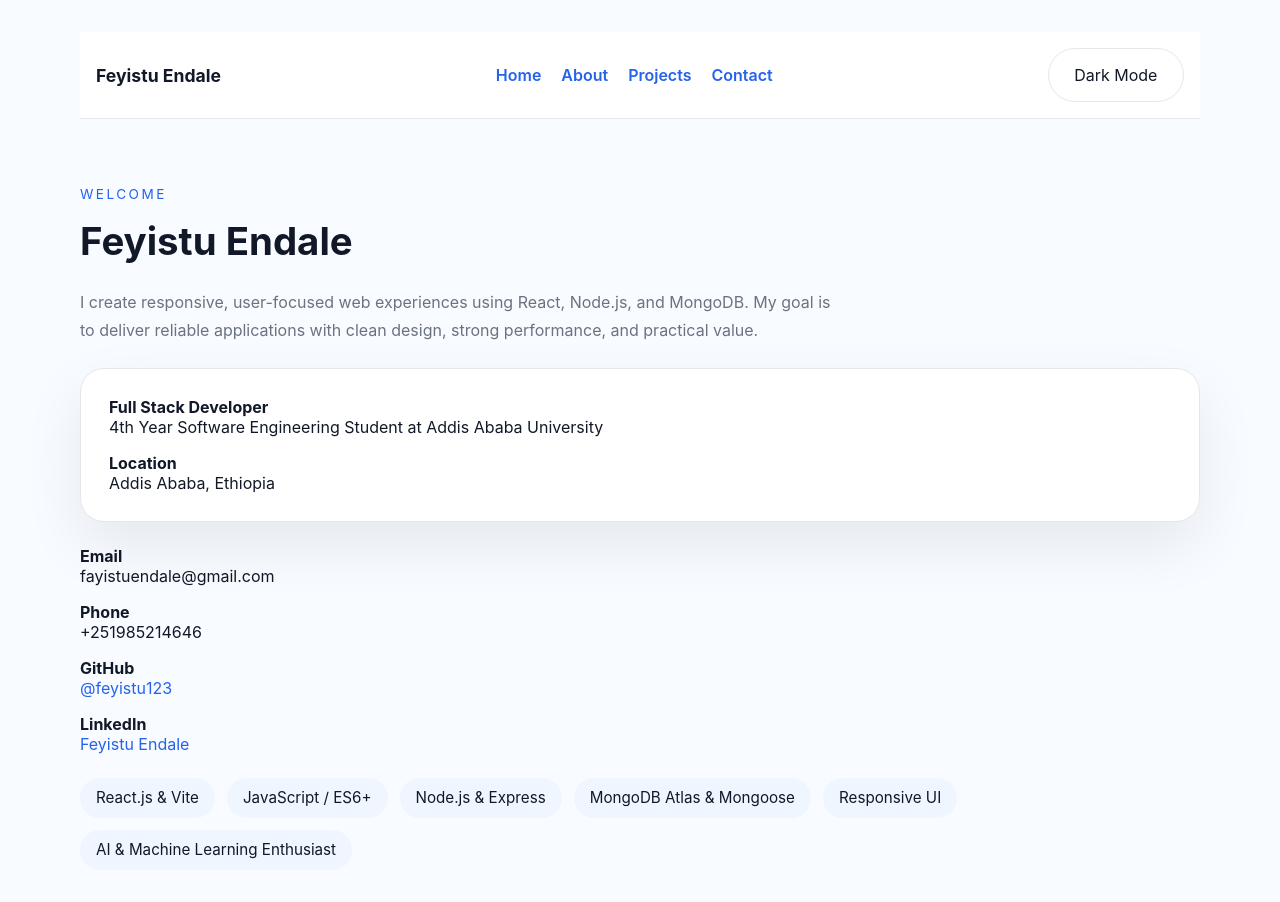
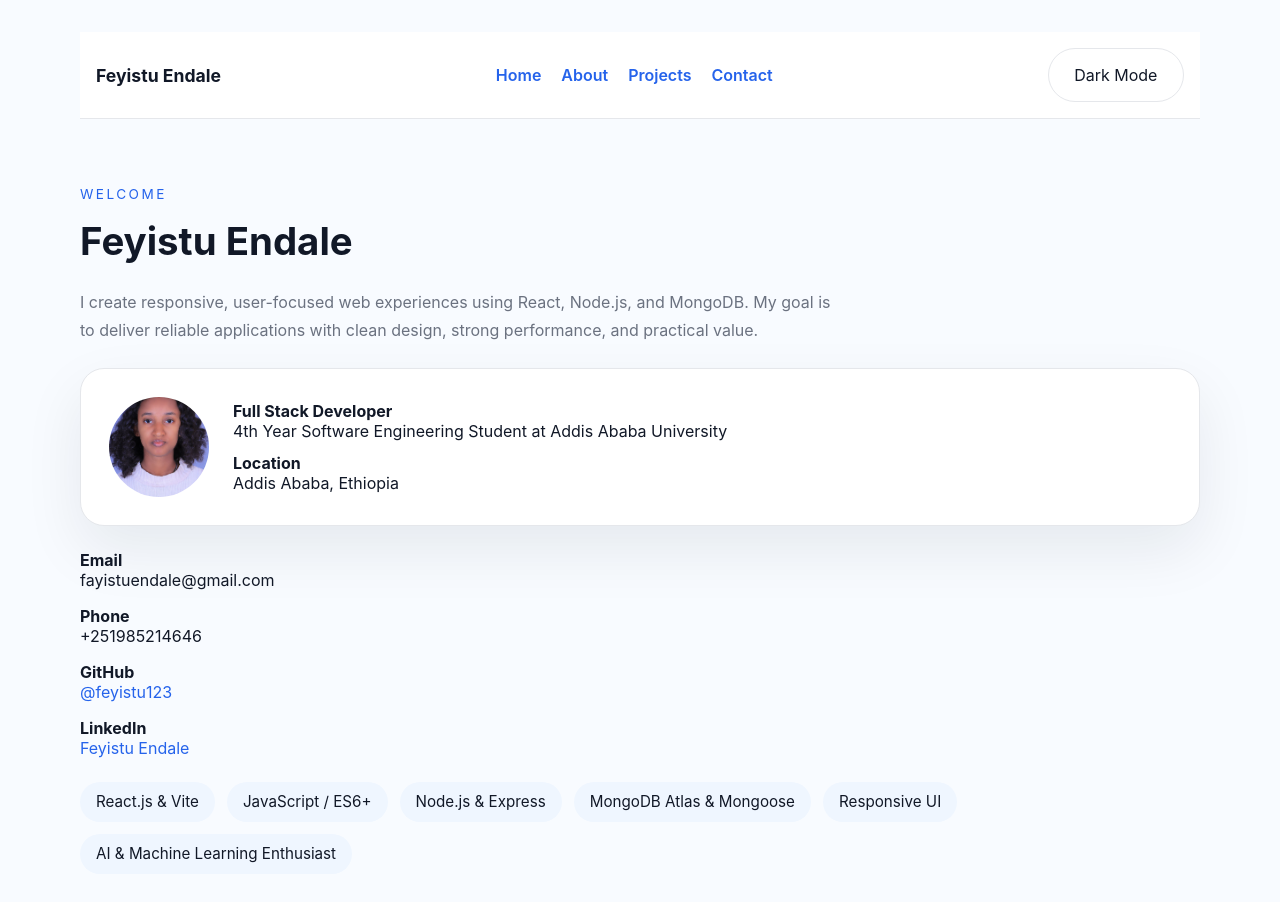
Before and after one commit to feyistu123/FUTURE_FS_01, a React (Vite) app in the folder frontend/: page / in a window 1280 px wide. Shown: the top 902 px of the page. Built offline with nearby package versions, Linux system fonts and the light colour scheme.

Commit message:
add profile image to home page and some line  break

```diff
--- a/frontend/src/App.css
+++ b/frontend/src/App.css
@@ -245,7 +245,17 @@
 }
 
 .home-grid {
-  grid-template-columns: minmax(0, 1.2fr) minmax(300px, 0.8fr);
+  grid-template-columns: minmax(0, 1.2fr) minmax(280px, 0.8fr);
+  align-items: center;
+}
+
+.profile-image {
+  width: 100px;
+  max-width: 220px;
+  height: 100px;
+  border-radius: 99999px;
+  object-fit: cover;
+  display: block;
 }
 
 .about-grid {
@@ -265,8 +275,15 @@
 
 .profile-card {
   margin-top: 1.5rem;
+  display: flex;
+  align-items: center;
+  gap: 1.5rem;
+  flex-wrap: wrap;
+}
+
+.profile-card-text {
   display: grid;
-  gap: 1rem;
+  gap: 0.75rem;
 }
 
 .contact-list {
@@ -297,6 +314,14 @@
 .about-details h3,
 .home-details h3 {
   margin-top: 0;
+}
+
+.about-details-grid {
+  display: grid;
+  grid-template-columns: auto 1fr;
+  gap: 1.25rem;
+  align-items: center;
+  margin-bottom: 1.5rem;
 }
 
 .about-details ul {
--- a/frontend/src/pages/About.jsx
+++ b/frontend/src/pages/About.jsx
@@ -14,10 +14,12 @@ export default function About() {
             I am a motivated Full Stack Developer with experience building responsive React applications and RESTful APIs using Node.js, Express, and MongoDB.
             My work is driven by clear communication, reliable delivery, and practical problem solving.
           </p>
+          <br />
           <p>
             I enjoy turning ideas into polished products and collaborating with teams that value modern web practices, accessibility, and performance.
             I also explore AI and machine learning to keep my projects forward-looking and useful.
           </p>
+          <br />
           <p>
             I am currently focused on building maintainable applications that solve real problems while demonstrating strong front-end design and backend system thinking.
           </p>
--- a/frontend/src/pages/Home.jsx
+++ b/frontend/src/pages/Home.jsx
@@ -1,4 +1,5 @@
 import { profile, skills } from '../data/model';
+import profileImage from '../assets/profile.jpg';
 
 export default function Home() {
   return (
@@ -13,6 +14,8 @@ export default function Home() {
       </p>
 
       <div className="profile-card">
+        <img src={profileImage} alt="Feyistu Endale" className="profile-image" />
+        <div className="profile-card-text">
           <div>
             <strong>{profile.title}</strong>
             <p>{profile.study}</p>
@@ -20,6 +23,7 @@ export default function Home() {
           <div>
             <strong>Location</strong>
             <p>{profile.location}</p>
+          </div>
         </div>
       </div>
 
```
Also changed, not shown: frontend/src/assets/profile.jpg (added). Lines whose indentation alone changed are shown as unchanged.
